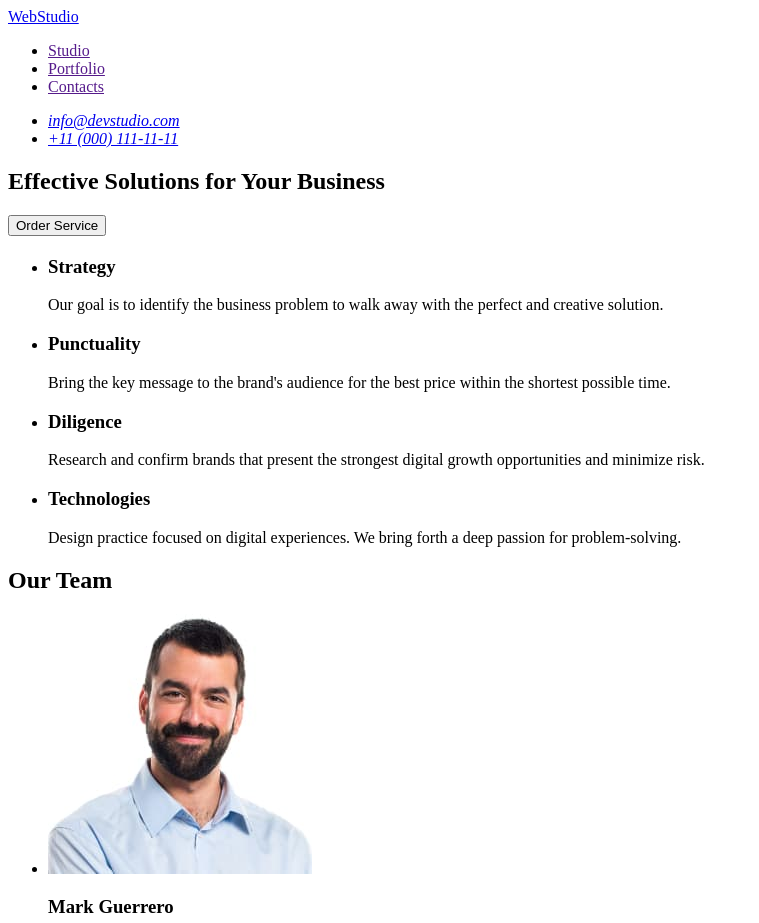
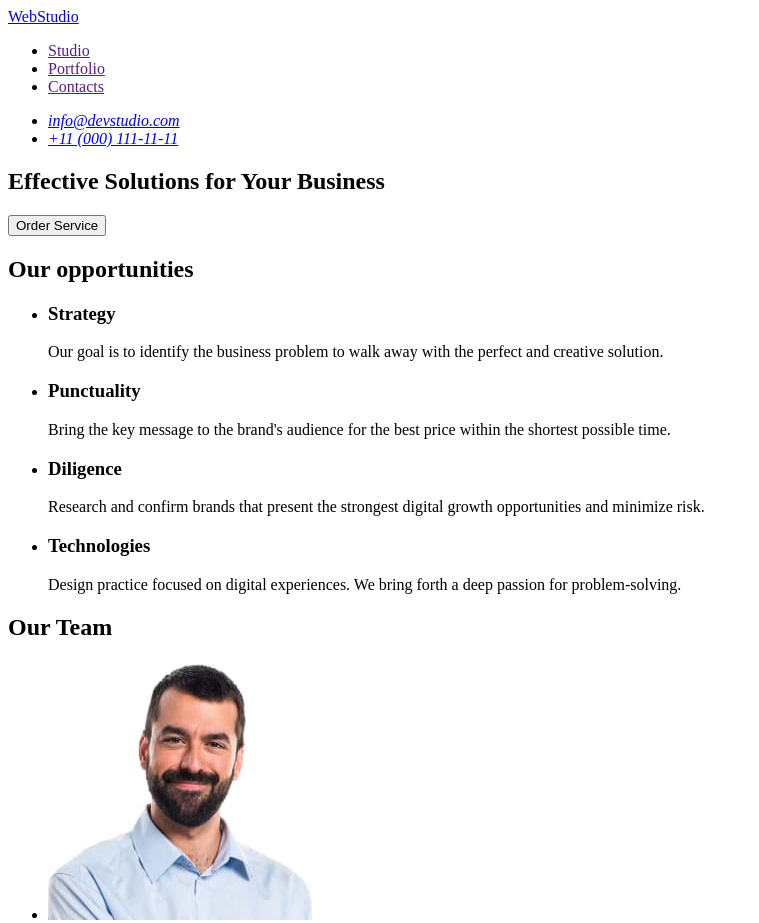
Before and after one commit to Maes-tr0/goit-markup-hw-01, a plain HTML site: page index.html in a window 1280 px wide. Shown: the top 923 px of the page, without its empty margins (0-759 px from the left). Drawn offline with Linux system fonts and the light colour scheme.

Commit message:
Updete index.html make edits #4

```diff
--- a/index.html
+++ b/index.html
@@ -42,7 +42,7 @@
         </section>
 
         <section>
-            <h2></h2>
+            <h2>Our opportunities</h2>
             <ul>
                 <li>
                     <h3>Strategy</h3>
```
